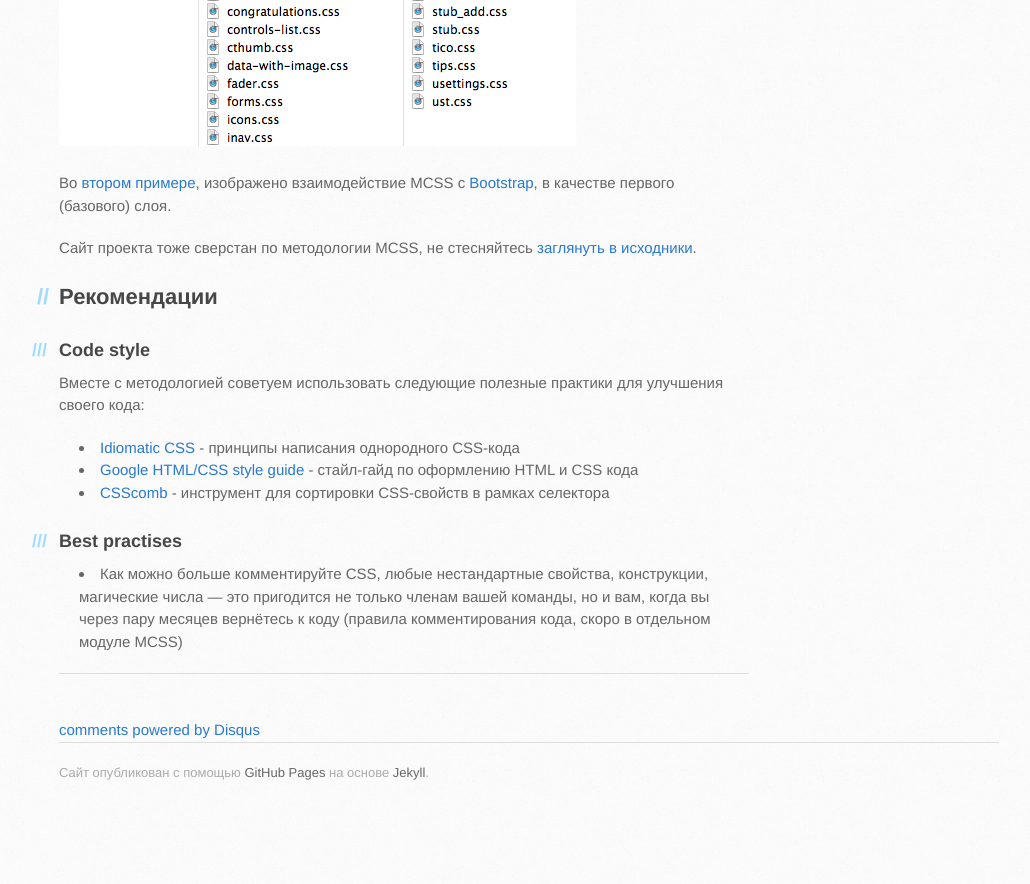
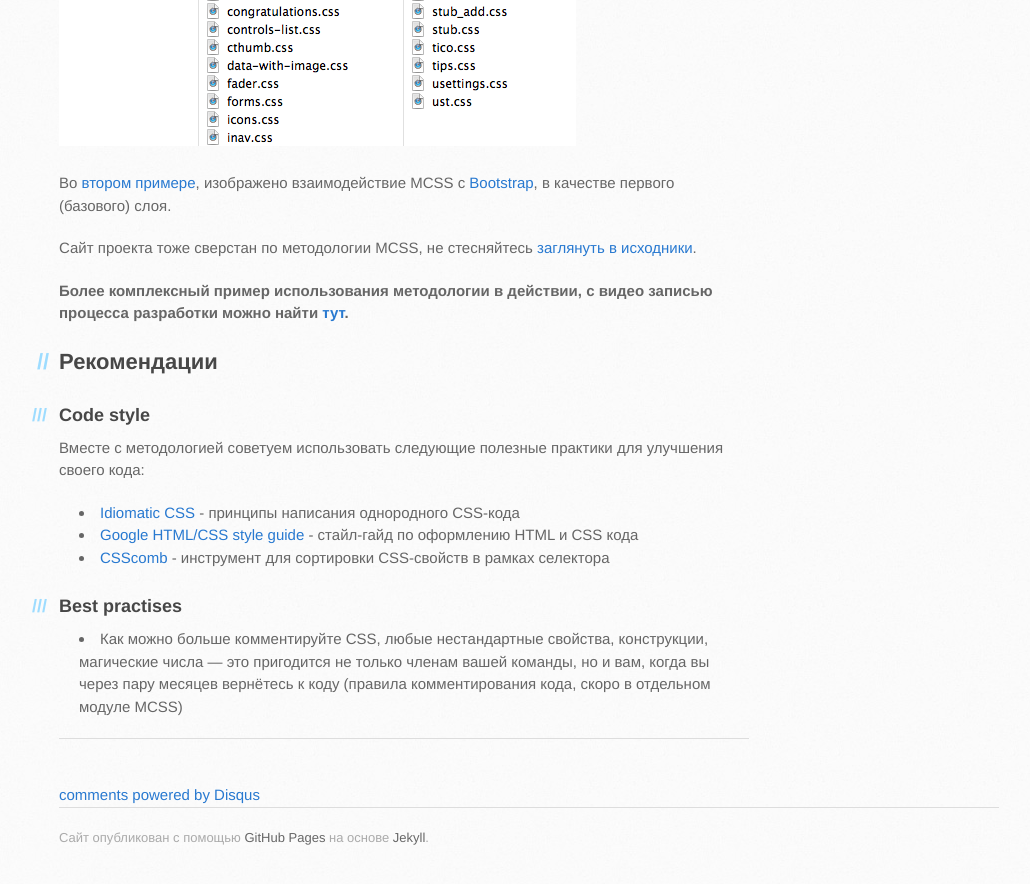
Before and after one commit to robhrt7/MCSS, a Jekyll site: the page built from index.md, in a window 1280 px wide and 900 px high, scrolled down 7771 px. Shown: the top 884 px of the window, without its empty margins (111-1141 px from the left). Built offline with Jekyll 4.4.1, drawn with Linux system fonts in a browser that asks for light colours; Markdown is read by kramdown in place of the engine named in the settings; comment, search, counter and statistics services are not loaded; before the commit the page ends 8606 px from its top, so only the background shows below that.

```diff
--- a/index.md
+++ b/index.md
@@ -252,6 +252,8 @@ Basic [English]({{ site.baseurl }}/en) and [Japanese]({{ site.baseurl }}/ja) tra
 
 Сайт проекта тоже сверстан по методологии MCSS, не стесняйтесь [заглянуть в исходники]({{ site.baseurl }}/theme/stylesheets/stylesheet.css).
 
+**Более комплексный пример использования методологии в действии, с видео записью процесса разработки можно найти [тут](https://github.com/operatino/markup-process).**
+
 <a id="recommendations"></a>
 ## Рекомендации
 
```
Also changed, not shown: en/README.md (+3 -0 lines), en/index.md (+2 -0 lines), ja/README.md (+3 -0 lines), ja/index.md (+2 -0 lines), README.md.
